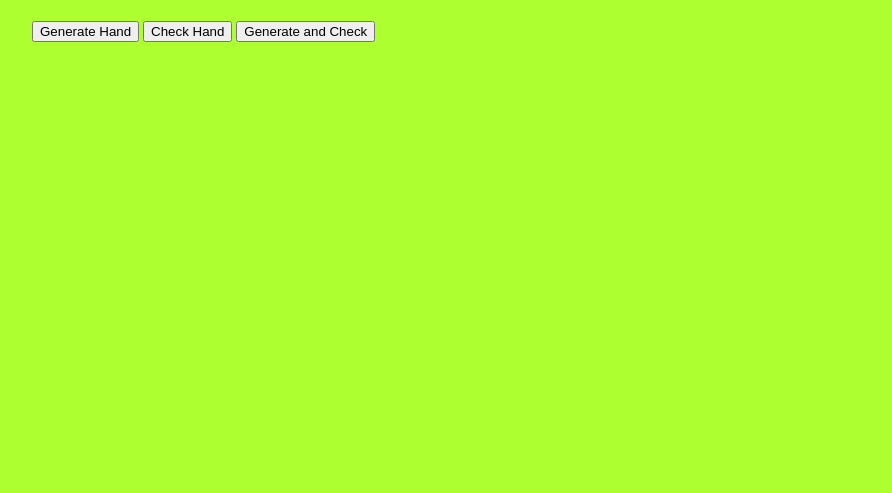
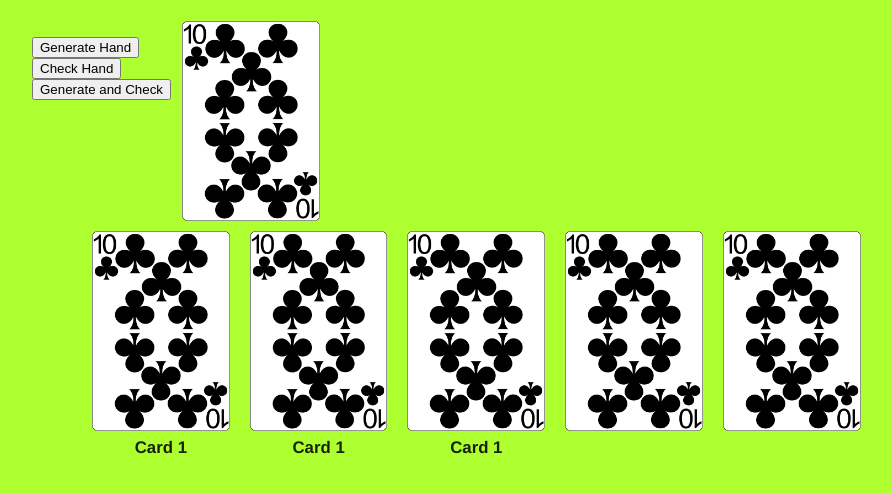
Before and after one commit to matvey-b/pokerChecker, a website: page client/index.html in a window 1280 px wide. Shown: the part 103-596 px from the top of the page, without its empty margins (108-1000 px from the left). Drawn offline with Linux system fonts and the light colour scheme.

Commit message:
frontend: Started working with cards visualization

```diff
--- a/client/index.html
+++ b/client/index.html
@@ -13,7 +13,7 @@
 		</center>
 	</header>
 	<main>
-		<div>
+		<div class="left">
 			<p id="card0"><span class="rank"></span> <span class="suit"></span></p>
 			<p id="card1"><span class="rank"></span> <span class="suit"></span></p>
 			<p id="card2"><span class="rank"></span> <span class="suit"></span></p>
@@ -24,6 +24,30 @@
 			<button id='checkHand'>Check Hand</button>
 			<button id='generateAndCheck'>Generate and Check</button>
 		</div>
+		<div class="right">
+			<img src="images/10_of_clubs.png" alt="10_of_clubs">
+		</div>
+		<div class="cards-line">
+			<div class="card1-container">
+				<img src="images/10_of_clubs.png" alt="10_of_clubs">
+				<p>Card 1</p>
+			</div>
+			<div class="card2-container">
+				<img src="images/10_of_clubs.png" alt="10_of_clubs">
+				<p>Card 1</p>
+			</div>
+			<div class="card3-container">
+				<img src="images/10_of_clubs.png" alt="10_of_clubs">
+				<p>Card 1</p>
+			</div>
+			<div class="card4-container">
+				<img src="images/10_of_clubs.png" alt="10_of_clubs">
+			</div>
+			<div class="card5-container">
+				<img src="images/10_of_clubs.png" alt="10_of_clubs">
+			</div>
+		</div>
+
 	</main>
 	<script src="scripts/jquery-3.2.1.js" type="text/javascript" charset="utf-8"></script>
 	<script src="scripts/app.js" type="text/javascript" charset="utf-8"></script>
--- a/client/styles/styles.css
+++ b/client/styles/styles.css
@@ -13,3 +13,41 @@ header {
 	margin-left: auto;
 	margin-right: auto;
 }
+
+div.left {
+	width: 15%;
+	float: left;
+}
+
+div.right {
+	width: 85%;
+	float: right;
+}
+
+div.right img {
+	height: 200px;
+	float: left;
+}
+
+div.cards-line {
+	height: 220px;
+	width: 90%;
+	margin: auto;
+}
+
+div.cards-line div {
+	margin: 10px;
+	float: left;
+	border: 2px;
+}
+
+div.cards-line img {
+	height: 200px;
+}
+
+div.cards-line p {
+	margin-top: 5px;
+	text-align: center;
+	font-weight: bold;
+	font-size: 1.2em;
+}
```
